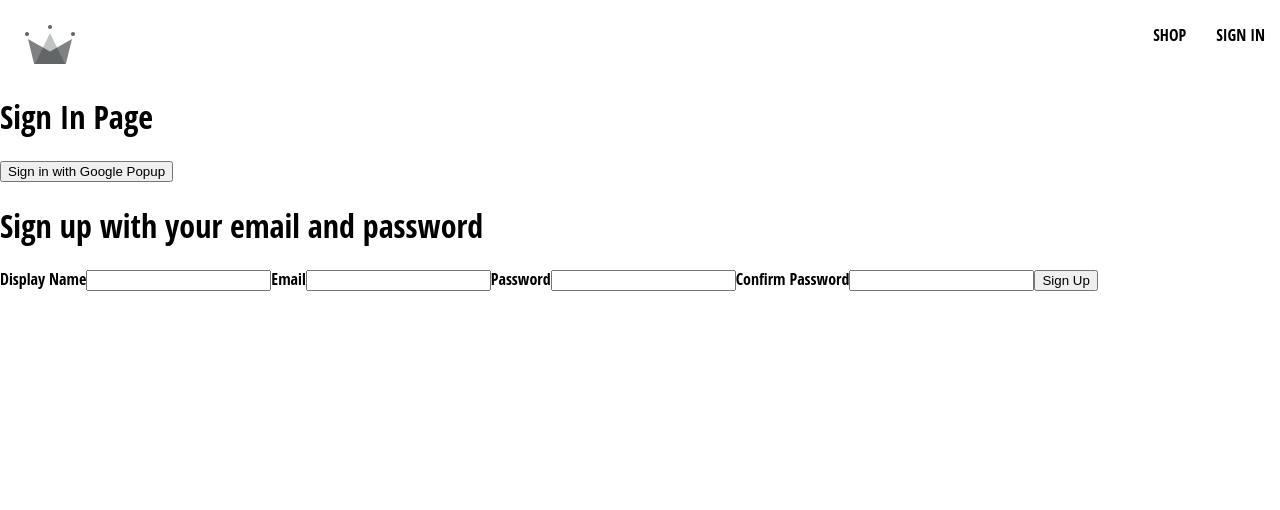
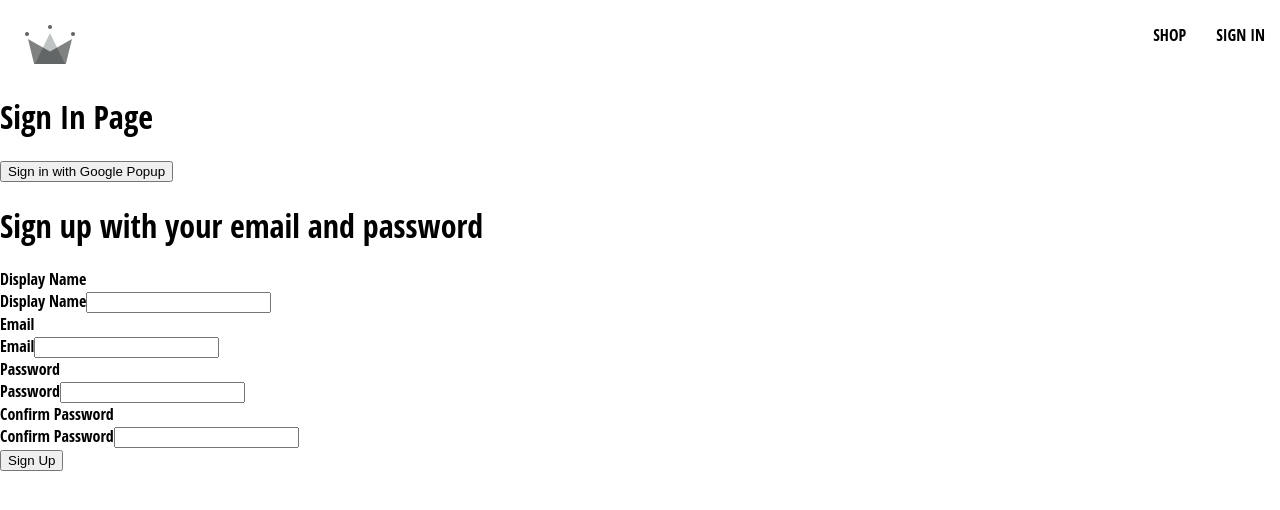
Before and after one commit to imonweb/Capstone-Project, a React (Create React App) app: page /sign-in in a window 1280 px wide. Shown: the top 510 px of the page. Built offline with nearby package versions, Linux system fonts and the light colour scheme.

Commit message:
sign-up with user and password

```diff
--- /dev/null
+++ b/src/components/form-input/form-input.component.jsx
@@ -0,0 +1,10 @@
+const FormInput = ({ label, ...otherProps }) => {
+  return (
+    <div>
+      <label>{label}</label>
+      <input {...otherProps} />
+    </div>
+  )
+}
+
+export default FormInput;
--- a/src/components/sign-up-form/sign-up-form.component.jsx
+++ b/src/components/sign-up-form/sign-up-form.component.jsx
@@ -1,4 +1,5 @@
 import { useState } from "react";
+import FormInput from "../form-input/form-input.component";
 
 import { createAuthUserWithEmailAndPassword, createUserDocumentFromAuth } from "../../utils/firebase/firebase.utils";
 
@@ -59,7 +60,8 @@
       <form onSubmit={handleSubmit}>
 
         <label htmlFor="">Display Name</label>
-        <input
+        <FormInput
+          label="Display Name"
           type="text"
           required
           onChange={handleChange}
@@ -68,7 +70,8 @@
         />
 
         <label htmlFor="">Email</label>
-        <input
+        <FormInput
+          label="Email"
           type="email"
           required
           onChange={handleChange}
@@ -77,7 +80,8 @@
         />
 
         <label htmlFor="">Password</label>
-        <input
+        <FormInput
+          label="Password"
           type="password"
           required
           onChange={handleChange}
@@ -86,7 +90,8 @@
         />
 
         <label htmlFor="">Confirm Password</label>
-        <input
+        <FormInput
+          label="Confirm Password"
           type="password"
           required
           onChange={handleChange}
```
Also changed, not shown: src/components/form-input/form-input.styles.scss (added).
